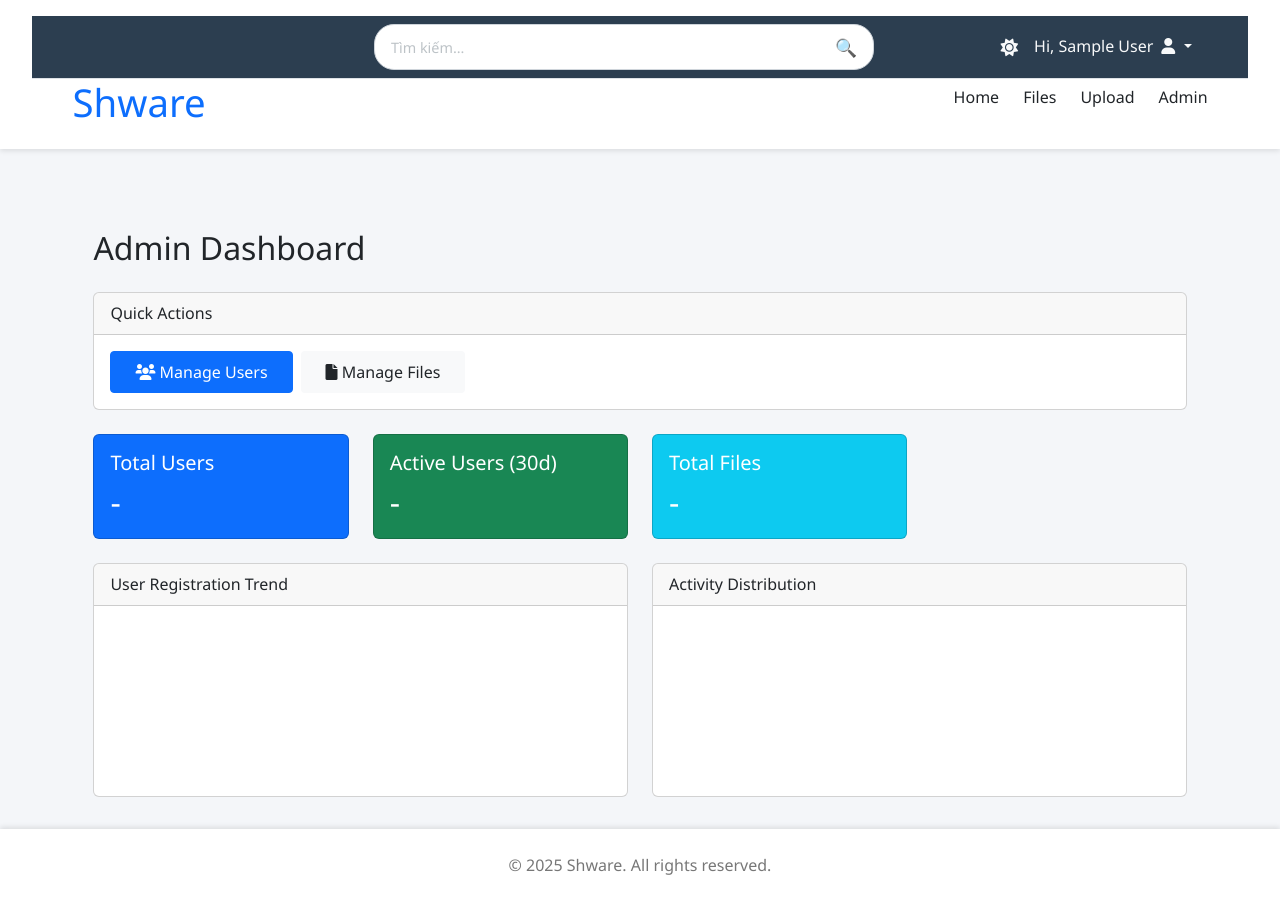
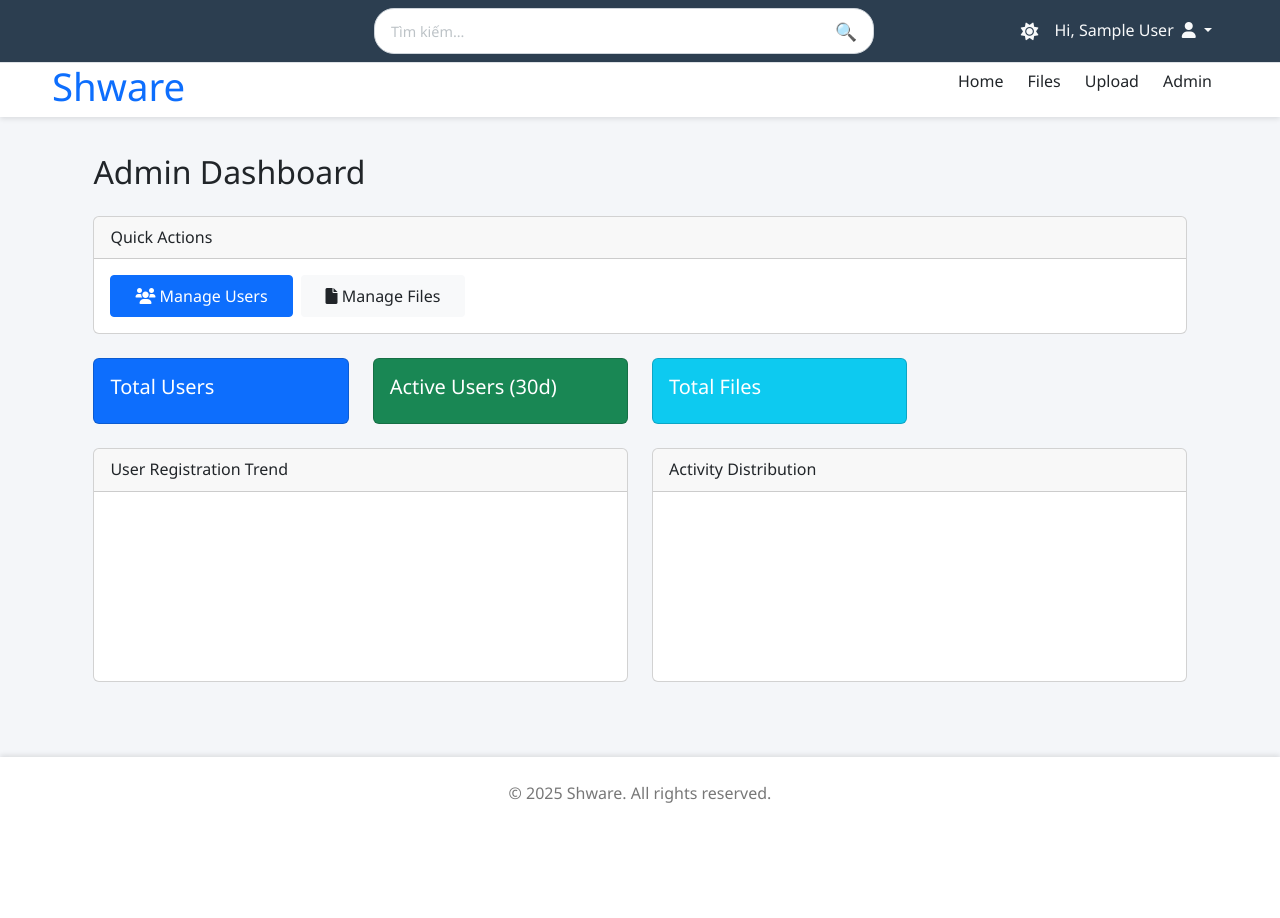
Before and after one commit to BuiTanDung-DVV/Shware, a Flask app: page /dashboard in a window 1280 px wide. After the commit the page ends 803 px from the top, so only its background shows below. Run offline with Flask 3, Linux system fonts and the light colour scheme; a user stored in the database is signed in; tables that the repository leaves empty hold one stand-in row (values such as "Sample post"); a map, chart or similar area stays blank.

Commit message:
feat(admin): update user and file statistics retrieval; improve layout in admin templates

```diff
--- a/app/admin/routes.py
+++ b/app/admin/routes.py
@@ -296,9 +296,11 @@
 @admin_required
 def get_stats():
     try:
-        total_users = User.query.count()
+        print(f"Total users: {total_users}")
+        total_users = db_firestore.collection('users').count().get()[0][0]
         total_files = db_firestore.collection('files').count().get()[0][0]
         # total_posts = db_firestore.collection('posts').count().get()[0][0]
+
 
         # Get active users in last 30 days
         thirty_days_ago = datetime.now() - timedelta(days=30)
--- a/app/static/style.css
+++ b/app/static/style.css
@@ -82,7 +82,6 @@
 /* Header */
 header {
   background-color: var(--card-bg);
-  padding: 1rem 2rem;
   box-shadow: 0 2px 5px rgba(0, 0, 0, 0.1);
   position: sticky;
   top: 0;
@@ -93,7 +92,6 @@
   display: flex;
   justify-content: space-between;
   align-items: center;
-  padding: 0 10px;
 }
 
 header h1 {
@@ -102,7 +100,12 @@
 }
 
 header nav ul {
-  display: flex;
+  position: relative;
+  display: flex;
+  align-items: center;
+  flex: 1;
+  justify-content: flex-end;
+  padding: 0 1rem;
 }
 
 header nav ul li {
--- a/app/templates/admin.html
+++ b/app/templates/admin.html
@@ -1,6 +1,6 @@
 {% extends "base.html" %} {% block title %}Admin Dashboard{% endblock %} {%
 block content %}
-<div class="container mt-5">
+<div class="container mt-1">
   <h2 class="mb-4">Admin Dashboard</h2>
 
   <!-- Quick Actions -->
@@ -78,7 +78,7 @@
 <script>
   document.addEventListener("DOMContentLoaded", function () {
     // Fetch statistics
-    fetch("/admin/stats")
+    fetch("{{ url_for('admin.get_stats') }}")
       .then((response) => response.json())
       .then((data) => {
         // Update statistics cards
--- a/app/templates/admin_users.html
+++ b/app/templates/admin_users.html
@@ -2,11 +2,11 @@
 {% block title %}Quản lý người dùng | Admin{% endblock %}
 
 {% block content %}
-<div class="container mt-5">
+<div class="container mt-1">
     <div class="d-flex justify-content-between align-items-center mb-4">
         <div>
             <h2 class="mb-0">Quản lý người dùng</h2>
-            <p class="text-muted">Quản lý tài khoản và phân quyền người dùng</p>
+            <p class="text">Quản lý tài khoản và phân quyền người dùng</p>
         </div>
         <a href="{{ url_for('admin.dashboard') }}" class="btn btn-outline-secondary">
             <i class="fas fa-arrow-left"></i> Quay lại Dashboard
--- a/app/templates/home.html
+++ b/app/templates/home.html
@@ -6,9 +6,7 @@
   href="https://cdnjs.cloudflare.com/ajax/libs/font-awesome/5.15.4/css/all.min.css"
 />
 {% endblock %} {% block content %}
-<div class="container mt-5">
-  <h2 class="mb-4 text-center display-5">📂 Kho Tài Liệu Chia Sẻ</h2>
-
+<div class="container mt-1">
   {% if not current_user.is_authenticated %}
   <div class="alert alert-warning text-center fs-5">
     🔒 Vui lòng
@@ -19,7 +17,7 @@
 
   <!-- Featured Files Slider Section -->
   <div class="featured-files-section mb-5">
-    <h4 class="mb-3">🔥 Tài liệu mới cập nhật</h4>
+    <h4 class="mb-3">🔥 Phần mềm mới cập nhật</h4>
     <div class="featured-slider-container">
       <div class="featured-slider">
         {% for featured_file in latest_files %}
```
